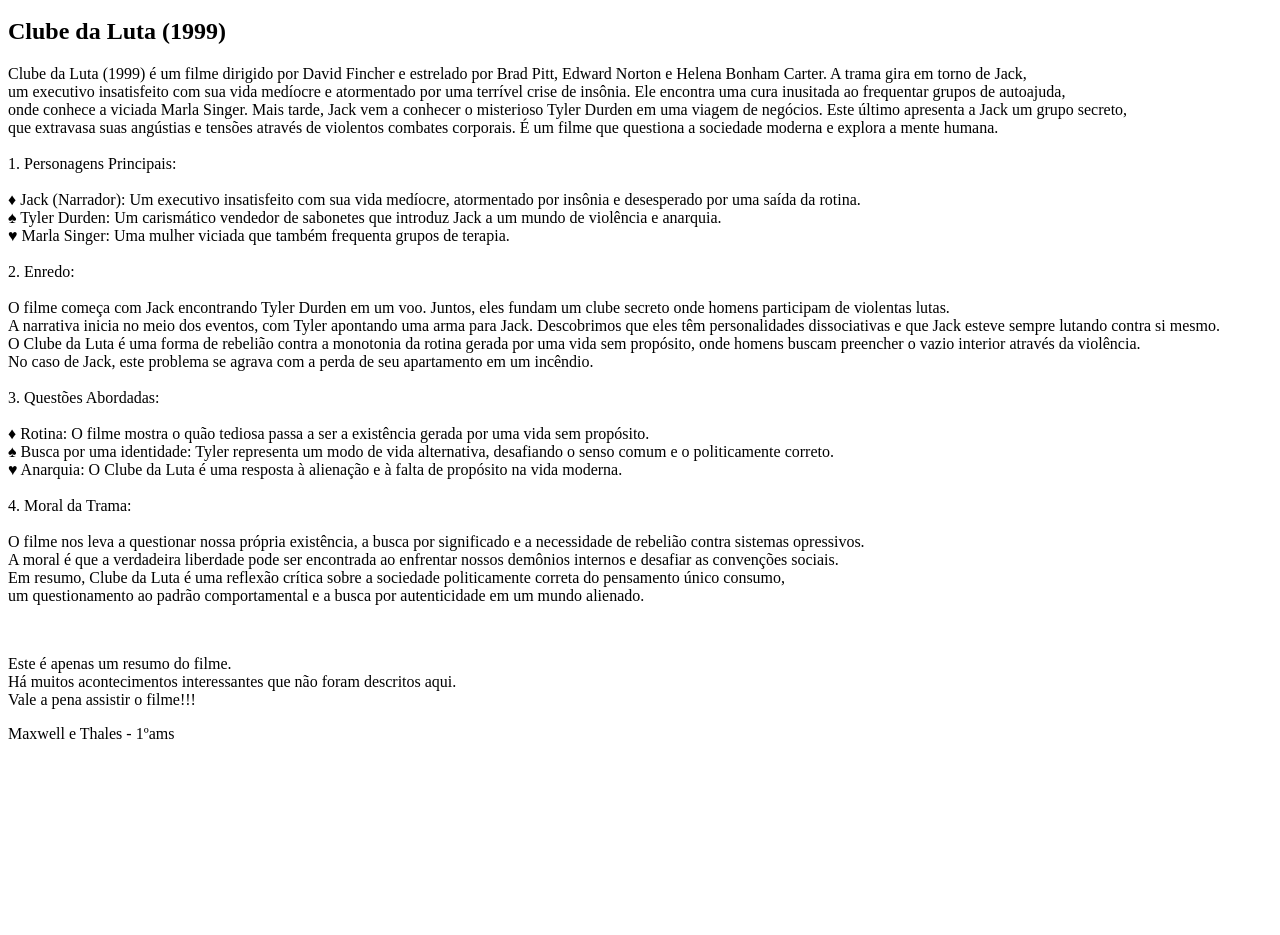
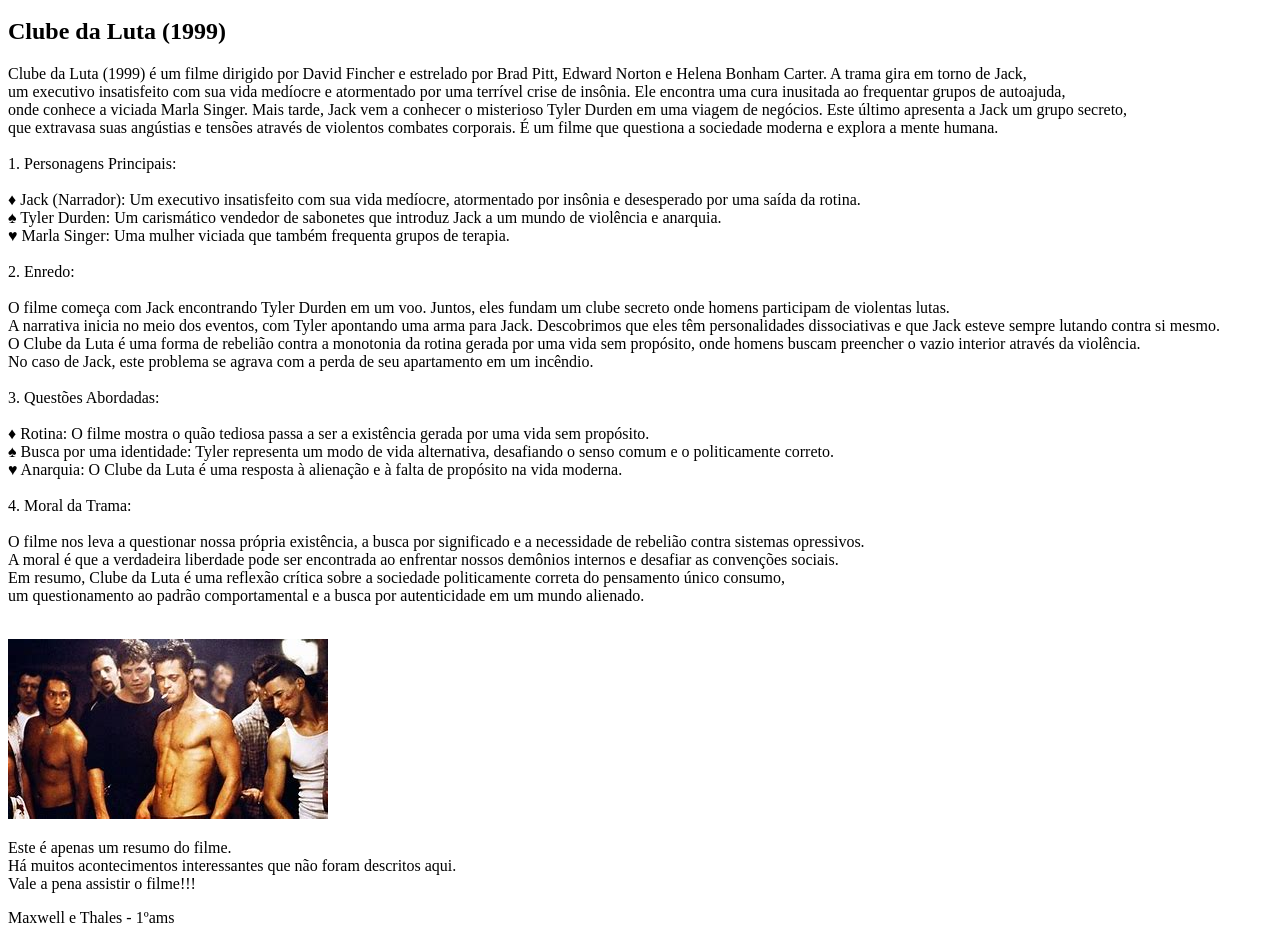
Before and after one commit to Maxwell-Rostirola-Cardoso/Projeto_Blog_aulaPW1, a plain HTML site: page resumo2.html in a window 1280 px wide. Shown: the part 136-1071 px from the top of the page. Before the commit the page ends 887 px from the top, so only its background shows below. Drawn offline with Linux system fonts and the light colour scheme.

Commit message:
terceiro commit correção de erros

```diff
--- a/resumo2.html
+++ b/resumo2.html
@@ -54,9 +54,13 @@
 um questionamento ao padrão comportamental e a busca por autenticidade em um mundo alienado. <br>
 
         </p>
+        <br>
+
+        <img src="imagens do projeto/Clube da luta uns homi ai.jpg" >
 
         <br>
-        <p>Este é apenas um resumo do filme. <br>
+        <p>
+           Este é apenas um resumo do filme. <br>
            Há muitos acontecimentos interessantes que não foram descritos aqui. <br>
            Vale a pena assistir o filme!!!
         </p>
```
